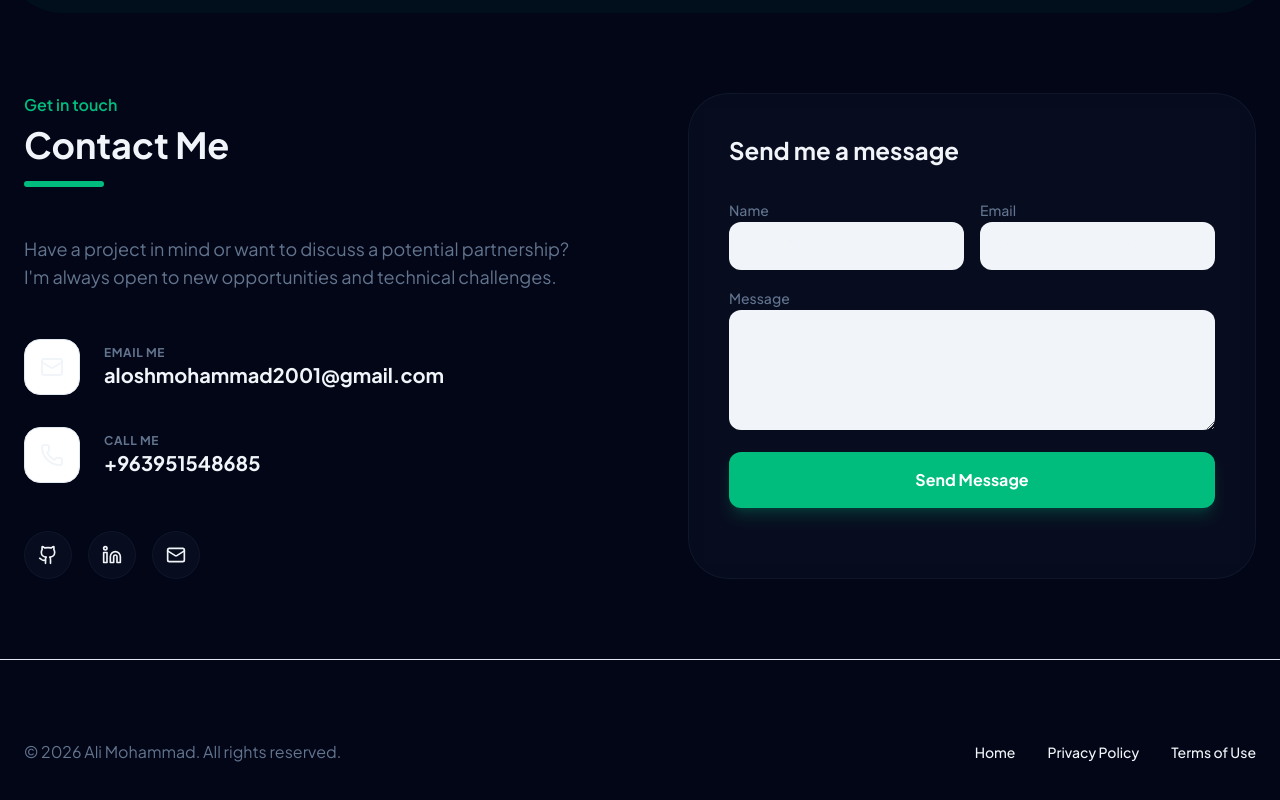
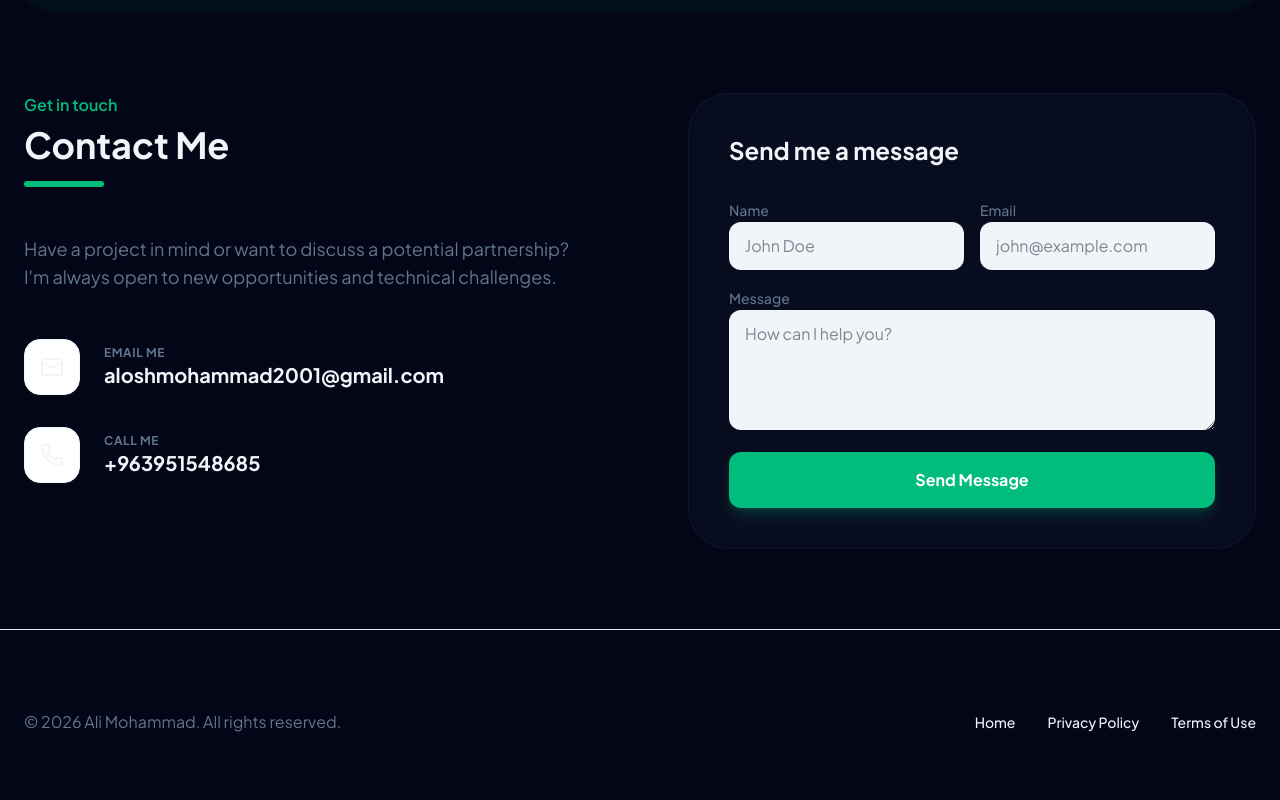
Before and after one commit to AliMohammadDev/my-portfolio, a React (Vite) app: page / in a window 1280 px wide. Shown: the part 5760-6560 px from the top of the page. Built offline with nearby package versions, Linux system fonts and the light colour scheme.

Commit message:
added emli js

```diff
--- a/src/App.tsx
+++ b/src/App.tsx
@@ -26,17 +26,10 @@ import {
   Database,
   ArrowRight,
 } from 'lucide-react';
-import {
-  personalData,
-  skills,
-  projects,
-  services,
-  experience,
-  testimonials,
-  blogPosts,
-} from './data';
+import { personalData, skills, projects, services, experience } from './data';
 
 import cvFile from '../public/cv.pdf';
+import ContactForm from './components/ContactForm';
 // --- Custom Components ---
 
 const Navbar = ({
@@ -254,59 +247,6 @@ const ProjectCard = ({ project }: { project: (typeof projects)[0] }) => (
     </div>
   </motion.div>
 );
-
-const ContactForm = () => {
-  const [status, setStatus] = useState<'idle' | 'success' | 'error'>('idle');
-
-  const handleSubmit = (e: React.FormEvent) => {
-    e.preventDefault();
-    // Simulate success
-    setStatus('success');
-    setTimeout(() => setStatus('idle'), 3000);
-  };
-
-  return (
-    <form onSubmit={handleSubmit} className="space-y-4">
-      <div className="grid md:grid-cols-2 gap-4">
-        <div className="space-y-1">
-          <label className="text-sm font-medium text-slate-500">Name</label>
-          <input
-            required
-            type="text"
-            className="w-full bg-slate-100 dark:bg-slate-900 border-none rounded-xl px-4 py-3 focus:ring-2 focus:ring-emerald-500 transition-all outline-none"
-            placeholder="John Doe"
-          />
-        </div>
-        <div className="space-y-1">
-          <label className="text-sm font-medium text-slate-500">Email</label>
-          <input
-            required
-            type="email"
-            className="w-full bg-slate-100 dark:bg-slate-900 border-none rounded-xl px-4 py-3 focus:ring-2 focus:ring-emerald-500 transition-all outline-none"
-            placeholder="john@example.com"
-          />
-        </div>
-      </div>
-      <div className="space-y-1">
-        <label className="text-sm font-medium text-slate-500">Message</label>
-        <textarea
-          required
-          rows={4}
-          className="w-full bg-slate-100 dark:bg-slate-900 border-none rounded-xl px-4 py-3 focus:ring-2 focus:ring-emerald-500 transition-all outline-none"
-          placeholder="How can I help you?"
-        />
-      </div>
-      <button
-        type="submit"
-        className="w-full bg-emerald-500 hover:bg-emerald-600 text-white font-bold py-4 rounded-xl shadow-lg shadow-emerald-500/20 transition-all active:scale-[0.98]"
-      >
-        {status === 'success' ? 'Message Sent!' : 'Send Message'}
-      </button>
-    </form>
-  );
-};
-
-// --- Main App Component ---
 
 export default function App() {
   const [isDark, setIsDark] = useState(true);
@@ -682,10 +622,13 @@ export default function App() {
       </section>
 
       {/* Contact Section */}
+
       <section id="contact" className="section-padding">
         <div className="grid lg:grid-cols-2 gap-24">
+          {/* Left Side (Info) */}
           <div>
             <SectionHeading subtitle="Get in touch">Contact Me</SectionHeading>
+
             <p className="text-lg text-slate-500 mb-12">
               Have a project in mind or want to discuss a potential partnership?
               I'm always open to new opportunities and technical challenges.
@@ -693,11 +636,8 @@ export default function App() {
 
             <div className="space-y-8 mb-12">
               <div className="flex items-center gap-6 group">
-                <div className="w-14 h-14 rounded-2xl bg-white dark:bg-slate-900 border border-slate-200 dark:border-slate-800 flex items-center justify-center group-hover:border-emerald-500 transition-colors">
-                  <Mail
-                    size={24}
-                    className="group-hover:text-emerald-500 transition-colors"
-                  />
+                <div className="w-14 h-14 rounded-2xl bg-white dark:bg-slate-900 border flex items-center justify-center">
+                  <Mail size={24} />
                 </div>
                 <div>
                   <p className="text-xs text-slate-500 font-bold uppercase tracking-wider">
@@ -706,12 +646,10 @@ export default function App() {
                   <p className="text-xl font-bold">{personalData.email}</p>
                 </div>
               </div>
+
               <div className="flex items-center gap-6 group">
-                <div className="w-14 h-14 rounded-2xl bg-white dark:bg-slate-900 border border-slate-200 dark:border-slate-800 flex items-center justify-center group-hover:border-emerald-500 transition-colors">
-                  <Phone
-                    size={24}
-                    className="group-hover:text-emerald-500 transition-colors"
-                  />
+                <div className="w-14 h-14 rounded-2xl bg-white dark:bg-slate-900 border flex items-center justify-center">
+                  <Phone size={24} />
                 </div>
                 <div>
                   <p className="text-xs text-slate-500 font-bold uppercase tracking-wider">
@@ -721,29 +659,9 @@ export default function App() {
                 </div>
               </div>
             </div>
-
-            <div className="flex gap-4">
-              <a
-                href={personalData.github}
-                className="w-12 h-12 rounded-full glass flex items-center justify-center hover:scale-110 transition-transform"
-              >
-                <Github size={20} />
-              </a>
-              <a
-                href={personalData.linkedin}
-                className="w-12 h-12 rounded-full glass flex items-center justify-center hover:scale-110 transition-transform"
-              >
-                <Linkedin size={20} />
-              </a>
-              <a
-                href="#"
-                className="w-12 h-12 rounded-full glass flex items-center justify-center hover:scale-110 transition-transform"
-              >
-                <Mail size={20} />
-              </a>
-            </div>
           </div>
 
+          {/* Right Side (Form) */}
           <div className="glass p-10 rounded-[2.5rem] shadow-xl">
             <h3 className="text-2xl font-bold mb-8">Send me a message</h3>
             <ContactForm />
--- /dev/null
+++ b/src/components/ContactForm.tsx
@@ -0,0 +1,87 @@
+import { useState } from 'react';
+import type { FormEvent } from 'react';
+import emailjs from '@emailjs/browser';
+
+const ContactForm = () => {
+  const [status, setStatus] = useState<'idle' | 'success' | 'error'>('idle');
+
+  const handleSubmit = async (e: React.FormEvent<HTMLFormElement>) => {
+    e.preventDefault();
+
+    const formElement = e.currentTarget;
+
+    try {
+      await emailjs.sendForm(
+        'service_h7hihel',
+        'template_y2xlwup',
+        formElement,
+        'B6gmlc6A1UqcmfJTn'
+      );
+
+      setStatus('success');
+
+      formElement.reset();
+
+      setTimeout(() => setStatus('idle'), 3000);
+    } catch (err) {
+      console.error('EmailJS Error:', err);
+      setStatus('error');
+    }
+  };
+
+  return (
+    <form onSubmit={handleSubmit} className="space-y-4">
+      <div className="grid md:grid-cols-2 gap-4">
+        <div className="space-y-1">
+          <label className="text-sm font-medium text-slate-500">Name</label>
+          <input
+            name="name"
+            required
+            type="text"
+            className="w-full bg-slate-100 dark:bg-slate-900 border-none rounded-xl px-4 py-3 focus:ring-2 focus:ring-emerald-500 transition-all outline-none text-slate-900 dark:text-white"
+            placeholder="John Doe"
+          />
+        </div>
+        <div className="space-y-1">
+          <label className="text-sm font-medium text-slate-500">Email</label>
+          <input
+            name="email"
+            required
+            type="email"
+            className="w-full bg-slate-100 dark:bg-slate-900 border-none rounded-xl px-4 py-3 focus:ring-2 focus:ring-emerald-500 transition-all outline-none text-slate-900 dark:text-white"
+            placeholder="john@example.com"
+          />
+        </div>
+      </div>
+      <div className="space-y-1">
+        <label className="text-sm font-medium text-slate-500">Message</label>
+        <textarea
+          name="message"
+          required
+          rows={4}
+          className="w-full bg-slate-100 dark:bg-slate-900 border-none rounded-xl px-4 py-3 focus:ring-2 focus:ring-emerald-500 transition-all outline-none text-slate-900 dark:text-white"
+          placeholder="How can I help you?"
+        />
+      </div>
+      <button
+        type="submit"
+        disabled={status === 'success'}
+        className={`w-full font-bold py-4 rounded-xl shadow-lg transition-all active:scale-[0.98] ${
+          status === 'success'
+            ? 'bg-emerald-600 text-white'
+            : status === 'error'
+              ? 'bg-red-500 text-white'
+              : 'bg-emerald-500 hover:bg-emerald-600 text-white shadow-emerald-500/20'
+        }`}
+      >
+        {status === 'success'
+          ? 'Message Sent! 🚀'
+          : status === 'error'
+            ? 'Error! 😢'
+            : 'Send Message'}
+      </button>
+    </form>
+  );
+};
+
+export default ContactForm;
```
Also changed, not shown: package.json (+17 -14 lines), 1 other file (tests, documents, lock files or other folders).
